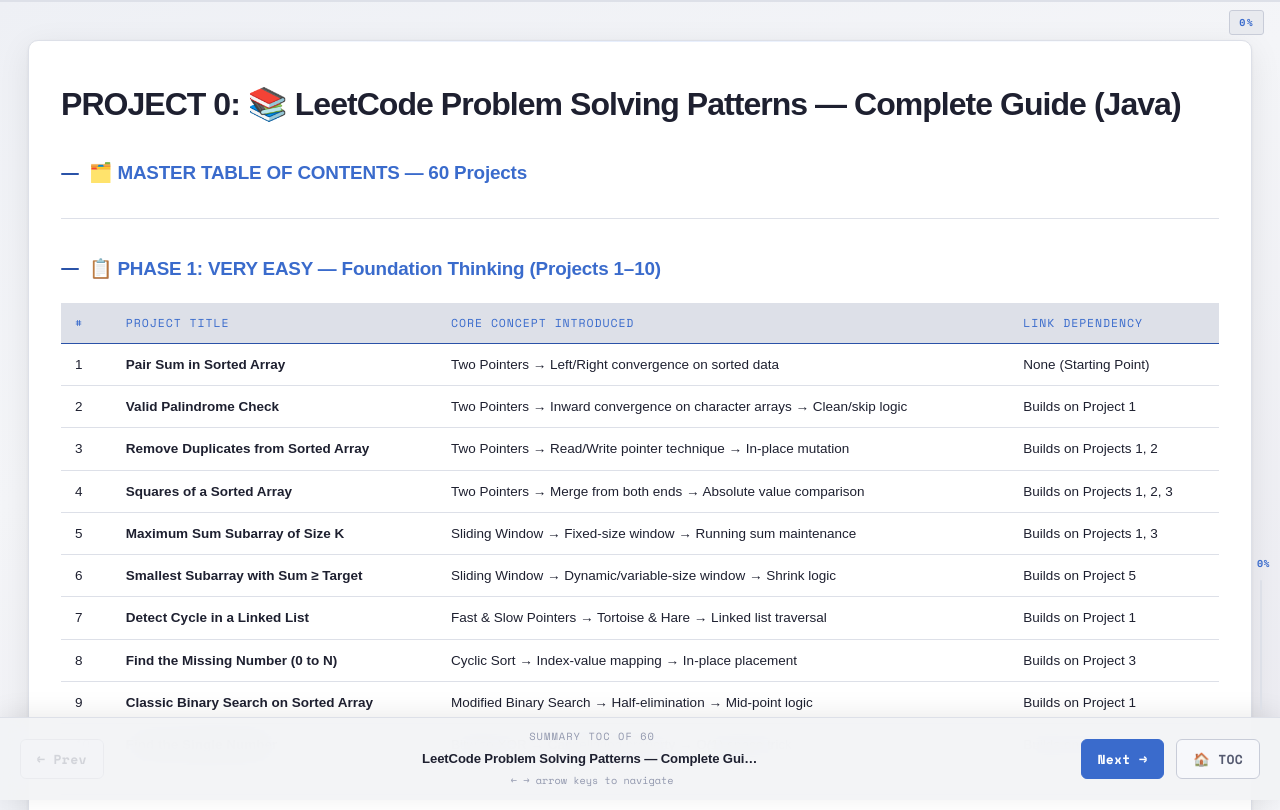
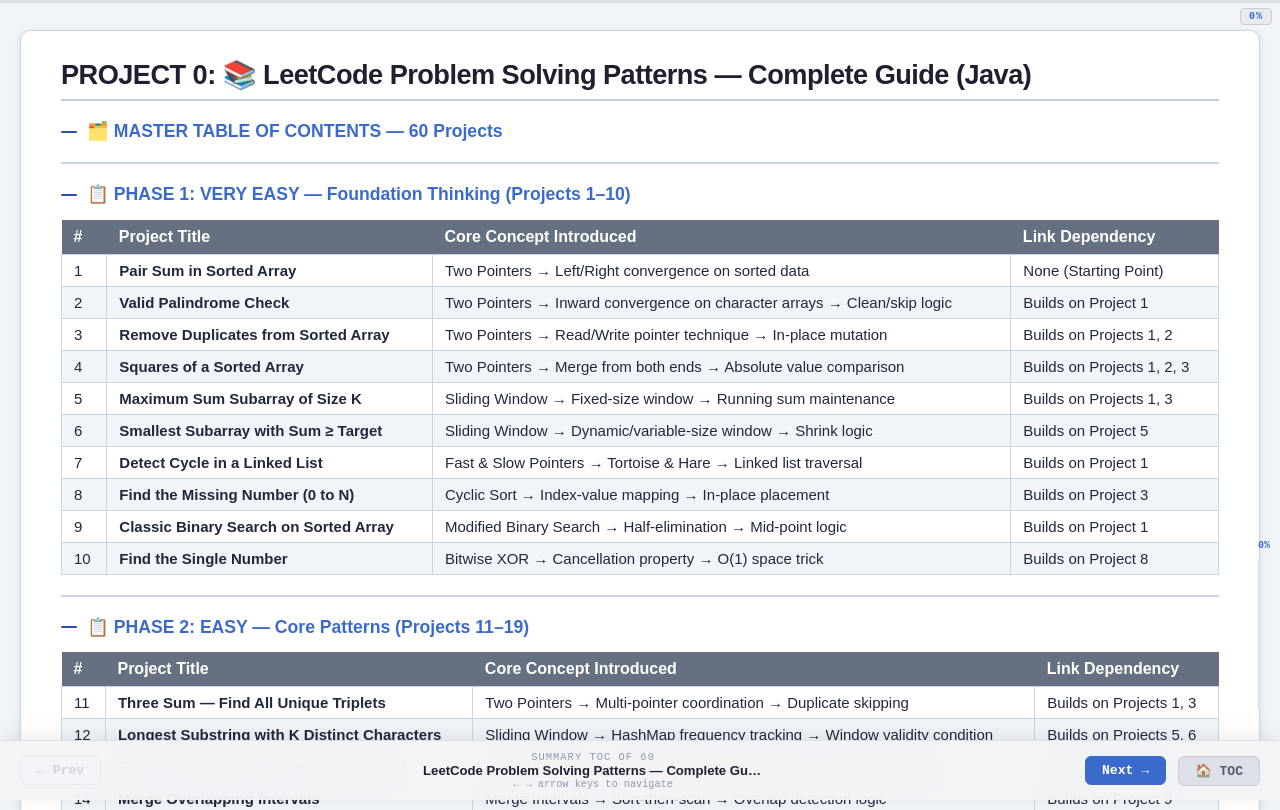
Before and after one commit to Shakti4640/leetcode-patterns-guide-java, a plain HTML site: page project-0.html in a window 1280 px wide. Shown: the top 810 px of the page. Drawn offline with nearby package versions, Linux system fonts and the light colour scheme; a web font is replaced by a local one.

Commit message:
Add files via upload

```diff
--- a/project-0.html
+++ b/project-0.html
@@ -5,8 +5,7 @@
 <meta name="viewport" content="width=device-width, initial-scale=1.0">
 <title>PROJECT 0: LeetCode Problem Solving Patterns — Complete Guide (Java)</title>
 <link rel="icon" type="image/png" href="images/favicon.png">
-<link rel="stylesheet" href="styles.css">
-
+<link rel="stylesheet" href="styles_summary.css">
 </head>
 <body>
 <div id="progress-bar-container"><div id="progress-bar" style="width:0%"></div></div>
--- /dev/null
+++ b/styles_summary.css
@@ -0,0 +1,243 @@
+/* ===== BONUS CHAPTER THEME - DARK SLATE ===== */
+*, *::before, *::after { box-sizing: border-box; }
+
+:root {
+  --ink:      #f2f3f6;
+  --ink-2:    #e8eaef;
+  --ink-3:    #dde0e8;
+  --surface:  #eceef3;
+  --card:     #ffffff;
+  --card-2:   #f7f8fb;
+  --border:   #dde0e8;
+  --border-2: #c8ccd8;
+  --border-3: #b0b5c4;
+  --blue:       #3a6bcc;
+  --blue-dim:   #2a52a8;
+  --blue-glow:  rgba(58,107,204,0.08);
+  --blue-glow2: rgba(58,107,204,0.05);
+  --rose:       #c0513a;
+  --rose-dim:   #9c3e2c;
+  --rose-glow:  rgba(192,81,58,0.07);
+  --text:   #1e2030;
+  --text-2: #555a70;
+  --text-3: #9298ae;
+  /* --text-2: #1e2030;
+  --text-3: #1e2030;
+  rgb(57, 58, 52)
+  */
+  --white:  #1e2030;
+  --code-bg: #f0f2f7;
+}
+
+body {
+  margin: 0;
+  font-family: Arial, sans-serif;
+  background: #f1f5f9;
+  color: #1e293b;
+  padding-bottom: 80px;
+}
+
+/* Progress bar */
+#progress-bar-container {
+  position: fixed; top: 0; left: 0; width: 100%; height: 3px;
+  background: var(--border); z-index: 1000;
+}
+#progress-bar {
+  height: 100%;
+  background: linear-gradient(90deg, var(--blue-dim), var(--blue), var(--rose));
+  transition: width 0.3s;
+}
+#progress-label {
+  position: fixed; top: 8px; right: 8px;
+  font-size: 10px; font-weight: 700;
+  font-family: 'Space Mono', monospace;
+  letter-spacing: 0.1em;
+  color: var(--blue); z-index: 1000;
+  background: var(--ink-2);
+  padding: 2px 8px; border-radius: 4px;
+  border: 1px solid var(--border-2);
+}
+
+/* Page wrapper */
+.page-wrapper {
+  max-width: 1800px;
+  margin: 30px auto;
+  padding: 0 20px;
+}
+
+/* Chat message card */
+.chat-message {
+  background: #fff;
+  border-radius: 10px;
+  box-shadow: 0 2px 8px rgba(30,41,59,0.10);
+  padding: 28px 32px;
+  margin-bottom: 24px;
+  border: 1px solid #cbd5e1;
+}
+
+.px-2 { padding: 0 8px; }
+
+/* Headings */
+h1 {
+  font-family: 'Familjen Grotesk', sans-serif;
+  color: var(--white);
+  border-bottom: 2px solid var(--border-2);
+  padding-bottom: 8px;
+  margin-top: 32px;
+  font-size: 1.7em;
+  font-weight: 700;
+  letter-spacing: -0.02em;
+}
+h1:first-child { margin-top: 0; }
+h2 {
+  font-family: 'Familjen Grotesk', sans-serif;
+  color: var(--blue);
+  font-size: 1.1em;
+  font-weight: 600;
+  margin-top: 20px;
+  display: flex; align-items: center; gap: 10px;
+}
+h2::before {
+  content: '';
+  display: inline-block;
+  width: 16px; height: 2px;
+  background: var(--blue-dim);
+  border-radius: 2px;
+  flex-shrink: 0;
+}
+h3 {
+  color: var(--text);
+  font-size: 1em;
+  margin-top: 14px;
+  padding-left: 12px;
+  border-left: 2px solid var(--rose-dim);
+}
+
+em { color: #475569; }
+
+hr {
+  border: none;
+  border-top: 2px solid #cbd5e1;
+  margin: 20px 0;
+}
+
+/* Code blocks - LIGHT GRAY background */
+.relative { position: relative; margin: 12px 0; }
+pre {
+  background-color: #f8f8f8 !important;
+  border: 1px solid #ddd !important;
+  border-radius: 6px !important;
+  padding: 14px 16px !important;
+  overflow-x: auto;
+  font-size: 0.88em;
+  line-height: 1.5;
+  margin: 8px 0 !important;
+}
+code { font-family: Consolas, "Bitstream Vera Sans Mono", "Courier New", Courier, monospace; }
+
+/* Tables */
+table { border-collapse: collapse; width: 100%; margin: 12px 0; font-size: 16px;}
+th {
+  background: #657080;
+  color: #fff;
+  padding: 8px 12px;
+  text-align: left;
+  font-size: 16px;
+}
+
+td {
+  border: 1px solid #cbd5e1;
+  padding: 7px 12px;
+  font-size: 15px;
+}
+
+tr:nth-child(even) td {
+  background: #f1f5f9;
+}
+
+/* Bottom nav */
+.bottom-nav {
+  position: fixed; bottom: 0; left: 0; right: 0;
+  background: rgba(242,243,246,0.92);
+  backdrop-filter: blur(18px);
+  -webkit-backdrop-filter: blur(18px);
+  border-top: 1px solid var(--border);
+  color: var(--text);
+  display: flex; align-items: center;
+  padding: 10px 20px;
+  gap: 12px;
+  z-index: 999;
+  box-shadow: 0 -4px 24px rgba(0,0,0,0.08);
+}
+.nav-btn {
+  display: inline-flex; align-items: center; gap: 6px;
+  background: var(--card-2);
+  color: var(--text-2);
+  text-decoration: none;
+  padding: 6px 16px;
+  border-radius: 6px;
+  border: 1px solid var(--border-2);
+  font-size: 0.82em;
+  white-space: nowrap;
+  font-weight: 600;
+  font-family: 'Space Mono', monospace;
+  transition: all 0.15s;
+  cursor: pointer;
+}
+.nav-btn:hover { color: var(--text); border-color: var(--border-3); transform: translateY(-1px); }
+.nav-btn.home { background: var(--ink-3); color: var(--text-2); }
+.nav-btn.home:hover { color: var(--text); }
+.nav-btn.next {
+  background: var(--blue);
+  color: #ffffff;
+  border-color: var(--blue);
+  font-weight: 700;
+}
+.nav-btn.next:hover {
+  background: #4a7bdc;
+  box-shadow: 0 4px 20px rgba(58,107,204,0.3);
+}
+.nav-btn.disabled { opacity: 0.2; pointer-events: none; }
+
+.nav-center {
+  flex: 1;
+  display: flex; flex-direction: column; align-items: center;
+  text-align: center;
+}
+.nav-project-label {
+  font-size: 0.65rem; color: var(--text-3); font-weight: 400;
+  letter-spacing: 0.1em; text-transform: uppercase;
+  font-family: 'Space Mono', monospace;
+}
+.nav-project-title {
+  font-size: 0.82rem; color: var(--text); font-weight: 600;
+  max-width: 340px; white-space: nowrap; overflow: hidden; text-overflow: ellipsis;
+}
+.kbd-hint { font-size: 0.64rem; color: var(--text-3); font-family: 'Space Mono', monospace; }
+
+/* Vertical progress track */
+#progress-track {
+  position: fixed; bottom: 90px; right: 20px;
+  width: 2px; height: 150px;
+  background: var(--border);
+  border-radius: 2px; overflow: hidden; z-index: 1000;
+}
+#progress-fill {
+  width: 100%;
+  background: linear-gradient(180deg, var(--blue), var(--rose-dim));
+  height: 0%;
+  transition: height 0.15s ease;
+}
+#progress-pct {
+  position: fixed; bottom: 244px; right: 10px;
+  color: var(--blue); font-size: 10px; font-weight: bold;
+  font-family: 'Space Mono', monospace;
+  z-index: 1001;
+  line-height: 20px;
+}
+
+/* Responsive */
+@media (max-width: 700px) {
+  .chat-message { padding: 16px; }
+  .nav-project-title { display: none; }
+}
```
